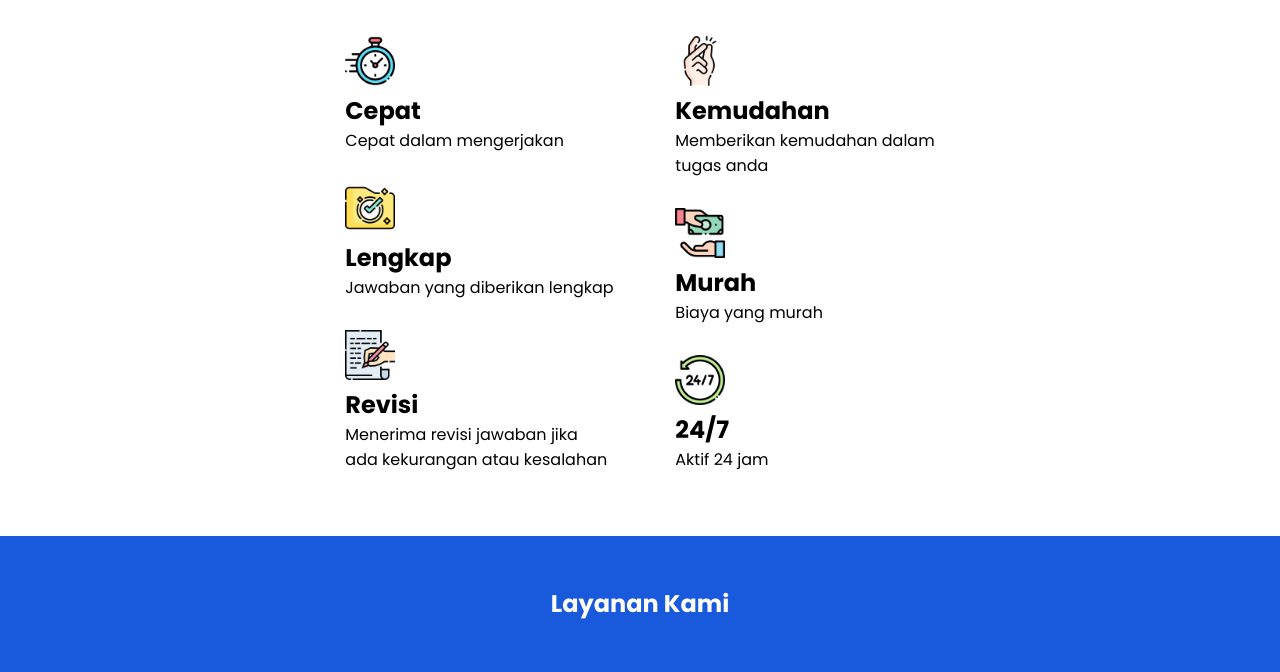
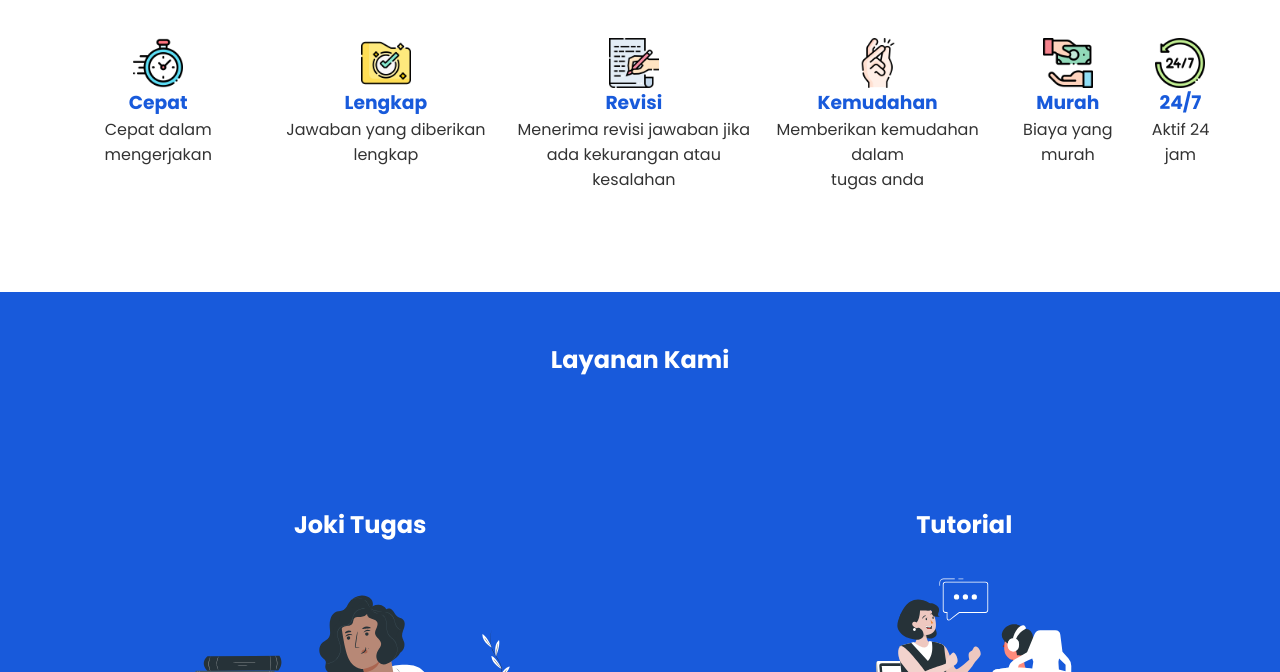
Before and after one commit to dhanzydev/project-uas-perancangan-web, a plain HTML site: page index.html in a window 1280 px wide. Shown: the part 654-1326 px from the top of the page. Drawn offline with nearby package versions, Linux system fonts and the light colour scheme.

Commit message:
update privilage

```diff
--- a/assets/style.css
+++ b/assets/style.css
@@ -173,44 +173,38 @@ nav ul .primary-nav a:hover {
 /* END OF CONTENT */
 
 /* PRIVILAGE */
+#keunggulan {
+  margin-top: 100px;
+}
 
 .container .privilage {
   display: flex;
-  justify-content: center;
   margin-top: 50px;
-  height: 400px;
-  gap: 30px;
 }
 
 #keunggulan .container h1 {
-  font-size: 35px;
-  margin-top: 80px;
+  color: #185adb;
   text-align: center;
-  color: #185adb;
 }
 
 .privilage img {
   width: 50px;
   height: 50px;
+  display: block;
+  margin: auto;
 }
 
-.privilage .upper {
-  height: 350px;
-  width: 300px;
+.card-privilages p,
+h3 {
+  text-align: center;
 }
 
-.privilage .upper .fast,
-.complete {
-  margin-bottom: 30px;
+.card-privilages p {
+  opacity: 0.8;
 }
 
-.privilage .bottom {
-  height: 350px;
-}
-
-.privilage .bottom .easy,
-.cheap {
-  margin-bottom: 30px;
+.card-privilages h3 {
+  color: #185adb;
 }
 
 /* END OF PRIVILAGE */
@@ -403,6 +397,15 @@ footer {
     border-radius: 10px;
   }
 
+  /* PRIVILAGE */
+  .container .privilage {
+    flex-direction: column;
+  }
+
+  .card-privilages {
+    margin-bottom: 40px;
+  }
+
   /* CONTENT */
 
   #beranda .right-content .text-content {
--- a/index.html
+++ b/index.html
@@ -63,45 +63,41 @@
       <div class="container">
         <h1>Keunggulan Kami</h1>
         <div class="privilage">
-          <div class="upper">
-            <div class="fast">
+          <div class="card-privilages">
             <img src="assets/img/speed.png" alt="" />
-              <h2>Cepat</h2>
+            <h3>Cepat</h3>
             <p>Cepat dalam mengerjakan</p>
           </div>
-            <div class="complete">
+          <div class="card-privilages">
             <img src="assets/img/complete.png" alt="" />
-              <h2>Lengkap</h2>
+            <h3>Lengkap</h3>
             <p>Jawaban yang diberikan lengkap</p>
           </div>
-            <div class="revision">
+          <div class="card-privilages">
             <img src="assets/img/writing.png" alt="" />
-              <h2>Revisi</h2>
+            <h3>Revisi</h3>
             <p>
               Menerima revisi jawaban jika <br />
               ada kekurangan atau kesalahan
             </p>
           </div>
-          </div>
-          <div class="bottom">
-            <div class="easy">
+          <div class="card-privilages">
             <img src="assets/img/easy.png" alt="" />
-              <h2>Kemudahan</h2>
+            <h3>Kemudahan</h3>
             <p>
               Memberikan kemudahan dalam <br />
               tugas anda
             </p>
           </div>
-            <div class="cheap">
+          <div class="card-privilages">
             <img src="assets/img/give-money.png" alt="" />
-              <h2>Murah</h2>
+            <h3>Murah</h3>
             <p>Biaya yang murah</p>
           </div>
-            <div class="online">
+          <div class="card-privilages">
             <img src="assets/img/24-hours.png" alt="" />
-              <h2>24/7</h2>
+            <h3>24/7</h3>
             <p>Aktif 24 jam</p>
-            </div>
           </div>
         </div>
       </div>
```
Lines whose indentation alone changed are shown as unchanged.
